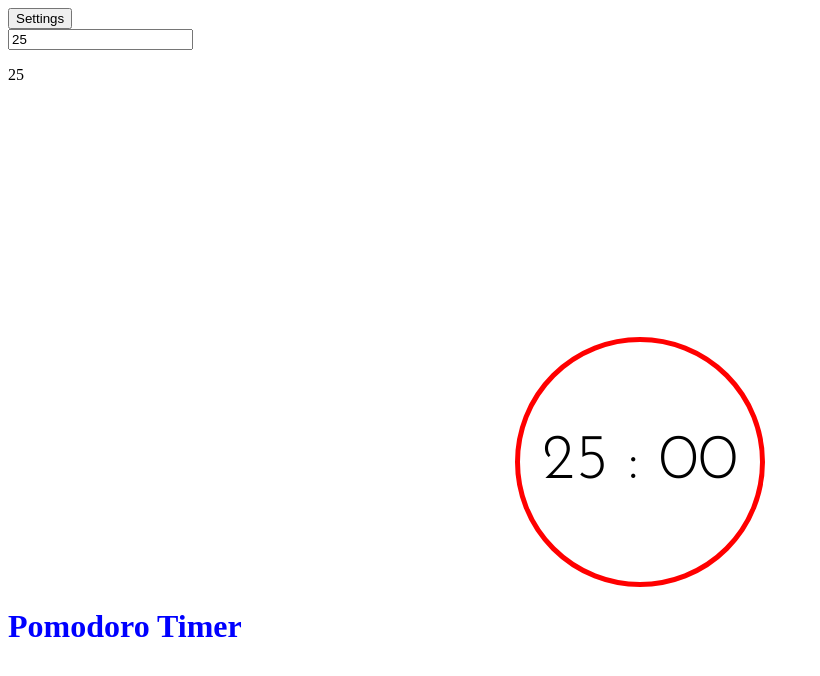
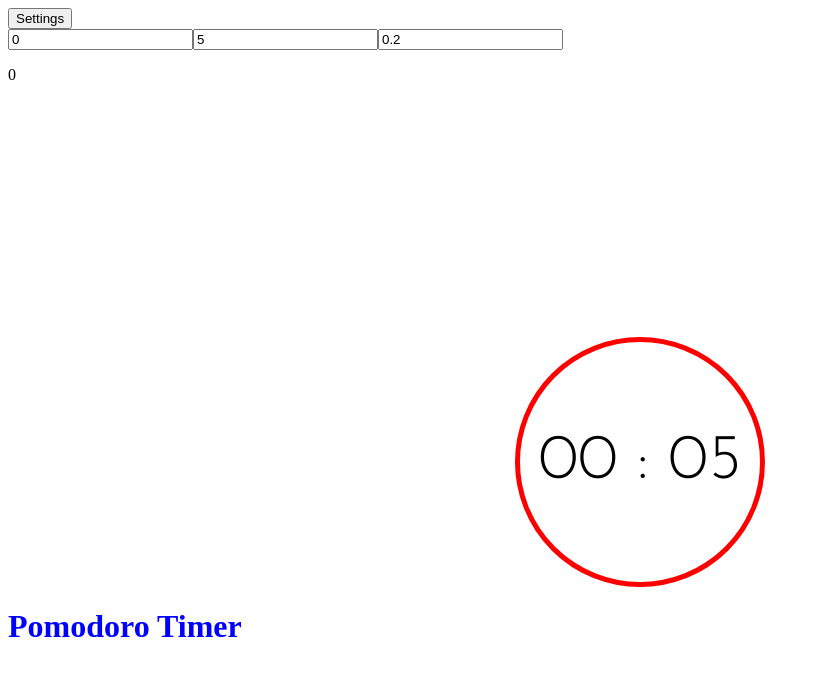
Before and after one commit to Shynras/Overpomo, a React app: page / in a window 1280 px wide. Both pictures are taken after a click on the button "Settings". Shown: the top 676 px of the page, without its empty margins (0-820 px from the left). Built offline with nearby package versions, Linux system fonts and the light colour scheme.

Commit message:
added break phase and adders of break time

```diff
--- a/src/App.js
+++ b/src/App.js
@@ -3,16 +3,25 @@ import Timer from "./Timer.js";
 import Settings from "./Settings.js";
 
 const App = () =>{
-    const [defaultMinutes, setDefaultMinutes] = useState(25);
+    const [defaultMinutes, setDefaultMinutes] = useState(0);
     const [settingsActive, setSettingsActive] = useState(false);
+    const [breakBonus, setBreakBonus] = useState(5);
+    const [bonusRatio, setBonusRatio] = useState(0.2);
 
     return (
         <>
             <button onClick={()=>{setSettingsActive(!settingsActive)}}>Settings</button>
-            {settingsActive && <Settings defaultMinutes={defaultMinutes}
-                setDefaultMinutes={setDefaultMinutes}>
-            </Settings>}
-            <Timer defaultMinutes={defaultMinutes}>
+            {settingsActive &&
+                <Settings defaultMinutes={defaultMinutes}
+                    setDefaultMinutes={setDefaultMinutes}
+                    breakBonus={breakBonus}
+                    setBreakBonus={setBreakBonus}
+                    bonusRatio={bonusRatio}
+                    setBonusRatio={setBonusRatio}>
+                </Settings>}
+            <Timer defaultMinutes={defaultMinutes}
+                breakBonus={breakBonus}
+                bonusRatio={bonusRatio}>
             </Timer>
             <h1>
                 Pomodoro Timer
--- a/src/Settings.js
+++ b/src/Settings.js
@@ -1,15 +1,20 @@
-import React, {useState} from "react";
+import React from "react";
 
-const Settings = ({defaultMinutes, setDefaultMinutes}) => {
-    const handleChange = (e) => {
-        setDefaultMinutes(e.target.value);
-    };
+const Settings = ({defaultMinutes, setDefaultMinutes,
+    breakBonus, setBreakBonus,
+    bonusRatio, setBonusRatio}) => {
+
     return (
         <>
-        <form>
-            <input type="number" value={defaultMinutes} onChange={handleChange}></input>
-        </form>
-        <p>{defaultMinutes}</p>
+            <form>
+                <input type="number" value={defaultMinutes}
+                    onChange={(e) => setDefaultMinutes(Number(e.target.value))}></input>
+                <input type="number" value={breakBonus}
+                    onChange={(e) => setBreakBonus(Number(e.target.value))}></input>
+                <input type="number" value={bonusRatio}
+                    onChange={(e) => setBonusRatio(Number(e.target.value))}></input>
+            </form>
+            <p>{defaultMinutes}</p>
         </>
     );
 }
--- a/src/Timer.js
+++ b/src/Timer.js
@@ -1,12 +1,14 @@
 import React, {useState, useRef} from "react";
 
-const Timer = ({defaultMinutes}) => {
-    const status = {paused: "PAUSED", running: "RUNNING", bonus: "BONUS"};
+const Timer = ({defaultMinutes, breakBonus, bonusRatio}) => {
+    const status = {paused: "PAUSED", running: "RUNNING", bonus: "BONUS", break: "BREAK"};
     const [phase, setPhase] = useState(status.paused);
-    const [currentSeconds, setCurrentSeconds] = useState(0);
+    const [currentSeconds, setCurrentSeconds] = useState(5);
     const [currentMinutes, setCurrentMinutes] = useState(defaultMinutes);
     const [bonusSeconds, setBonusSeconds] = useState(0);
     const [bonusMinutes, setBonusMinutes] = useState(0);
+    const [breakSeconds, setBreakSeconds] = useState(0);
+    const [breakMinutes, setBreakMinutes] = useState(0);
     const interval = useRef();
 
     const handleStyle = () => {
@@ -15,10 +17,21 @@ const Timer = ({defaultMinutes}) => {
             timerStyle = "runningTimer";
         } else if (phase === status.bonus) {
             timerStyle = "bonusTimer";
+        } else if (phase === status.paused) {
+            timerStyle = "pausedTimer";
         } else {
-            timerStyle = "pausedTimer";
+            timerStyle = "breakTimer";
         }
         return `basicTimer ${timerStyle}`;
+    };
+
+    const handleReset = () => {
+        setPhase(status.paused);
+        setCurrentSeconds(5);
+        setCurrentMinutes(defaultMinutes);
+        setBonusSeconds(0);
+        setBonusMinutes(0);
+        clearInterval(interval.current);
     };
 
     const handleClick = () => {
@@ -36,6 +49,7 @@ const Timer = ({defaultMinutes}) => {
                             p = status.bonus;
                             setPhase(p);
                             setBonusSeconds(1);
+                            setBreakMinutes(brM => brM + breakBonus);
                             return 0;
                         }
                     } else {
@@ -43,12 +57,39 @@ const Timer = ({defaultMinutes}) => {
                     }
                 });
             } else if (p === status.bonus) {
-                setBonusSeconds(bonusSeconds => {
-                    if (bonusSeconds === 59) {
-                        setBonusMinutes(bonusMinutes => bonusMinutes + 1);
+                setBonusSeconds(boS => {
+                    if (boS === 59) {
+                        setBonusMinutes(boM => boM + 1);
                         return 0;
                     } else {
-                        return bonusSeconds + 1;
+                        return boS + 1;
+                    }
+                });
+                setBreakSeconds(brS => {
+                    let maxSeconds = brS + bonusRatio;
+                    if (maxSeconds > 60) {
+                        setBreakMinutes(brM => brM + 1);
+                        return maxSeconds - 60;
+                    } else {
+                        return brS + bonusRatio;
+                    }
+                });
+            }
+        };
+
+        const breakTime = () => {
+            if (p === status.break) {
+                setBreakSeconds(brS => {
+                    if (brS < 1) {
+                        if (breakMinutes > 0) {
+                            setBreakMinutes(brM => brM - 1);
+                            return 59;
+                        } else {
+                            handleReset();
+                            return 0;
+                        }
+                    } else {
+                        return brS - 1;
                     }
                 });
             }
@@ -58,24 +99,30 @@ const Timer = ({defaultMinutes}) => {
             p = status.running;
             setPhase(p);
             interval.current = setInterval(workTime, 1000);
-        } else {
+        } else if (phase === status.running) {
+            clearInterval(interval.current);
             p = status.paused;
             setPhase(p);
-            setCurrentSeconds(0);
-            setCurrentMinutes(defaultMinutes);
-            setBonusSeconds(0);
-            setBonusMinutes(0);
+        } else if (phase === status.bonus) {
             clearInterval(interval.current);
+            p = status.break;
+            setPhase(p);
+            interval.current = setInterval(breakTime, 1000);
+        } else {
+            handleReset();
         }
     };
 
     const handleResult = () => {
-        if (phase !== status.bonus) {
+        if (phase === status.running || phase === status.paused) {
             return currentMinutes.toLocaleString("en-us", {minimumIntegerDigits : 2}) + " : " +
                 currentSeconds.toLocaleString("en-us", {minimumIntegerDigits: 2});
-        } else {
+        } else if (phase === status.bonus) {
             return bonusMinutes.toLocaleString("en-us", {minimumIntegerDigits : 2}) + " : " +
                 bonusSeconds.toLocaleString("en-us", {minimumIntegerDigits: 2});
+        } else if (phase === status.break) {
+            return breakMinutes.toLocaleString("en-us", {minimumIntegerDigits : 2}) + " : " +
+                Math.floor(breakSeconds).toLocaleString("en-us", {minimumIntegerDigits: 2});
         }
     };
 
--- a/src/style.scss
+++ b/src/style.scss
@@ -29,6 +29,10 @@ h1 {
   &.pausedTimer {
     border-color: red;
   }
+
+  &.breakTimer {
+    border-color: purple;
+  }
 }
 
 .basicTimer:hover {
```
